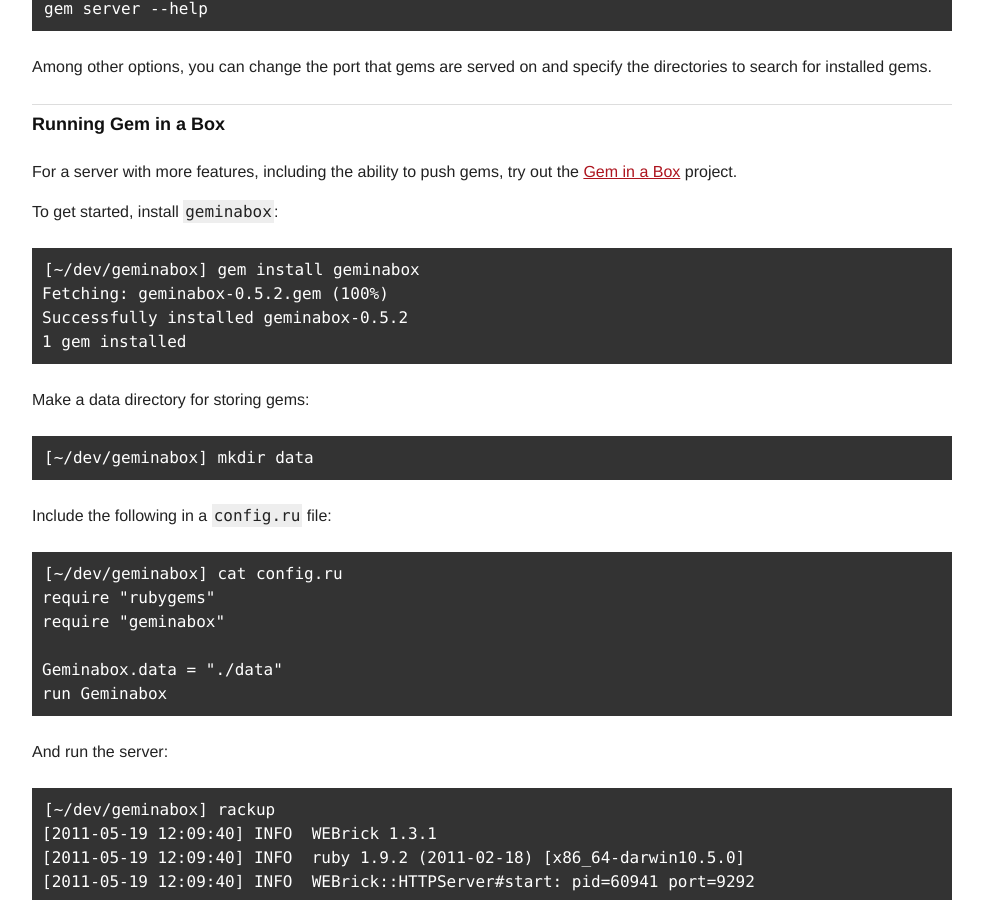
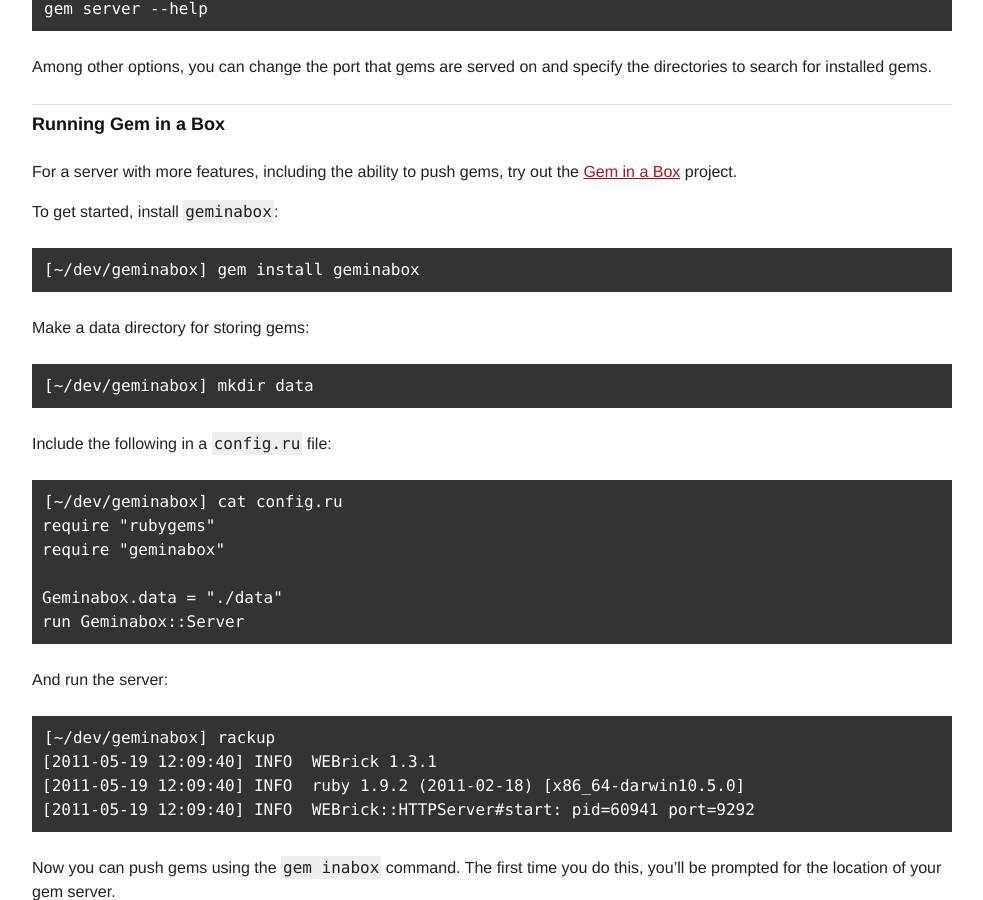
Before and after one commit to radar/guides, a Jekyll site: the page built from run-your-own-gem-server.md, in a window 1280 px wide and 900 px high, scrolled down 762 px. Shown: the whole window, without its empty margins (148-1131 px from the left). Built offline with Jekyll 4.4.1, drawn with Linux system fonts in a browser that asks for light colours.

Commit message:
Updates geminabox configuration. Main Sinatra instance is now Geminabox::Server

```diff
--- a/run-your-own-gem-server.md
+++ b/run-your-own-gem-server.md
@@ -47,9 +47,6 @@ the [Gem in a Box](https://github.com/cwninja/geminabox) project.
 To get started, install `geminabox`:
 
     [~/dev/geminabox] gem install geminabox
-    Fetching: geminabox-0.5.2.gem (100%)
-    Successfully installed geminabox-0.5.2
-    1 gem installed
 
 Make a data directory for storing gems:
 
@@ -62,7 +59,7 @@ Include the following in a `config.ru` file:
     require "geminabox"
 
     Geminabox.data = "./data"
-    run Geminabox
+    run Geminabox::Server
 
 And run the server:
 
```
